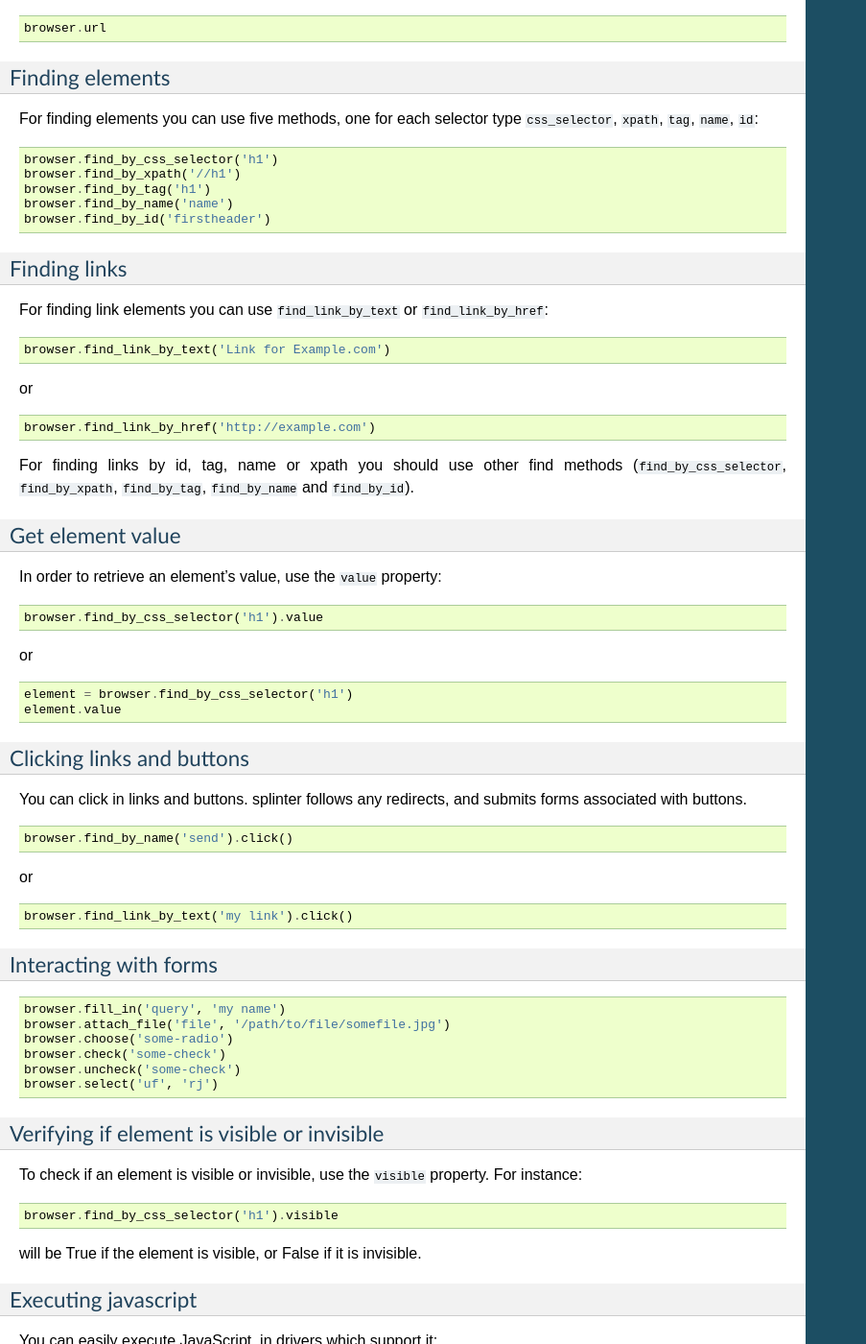
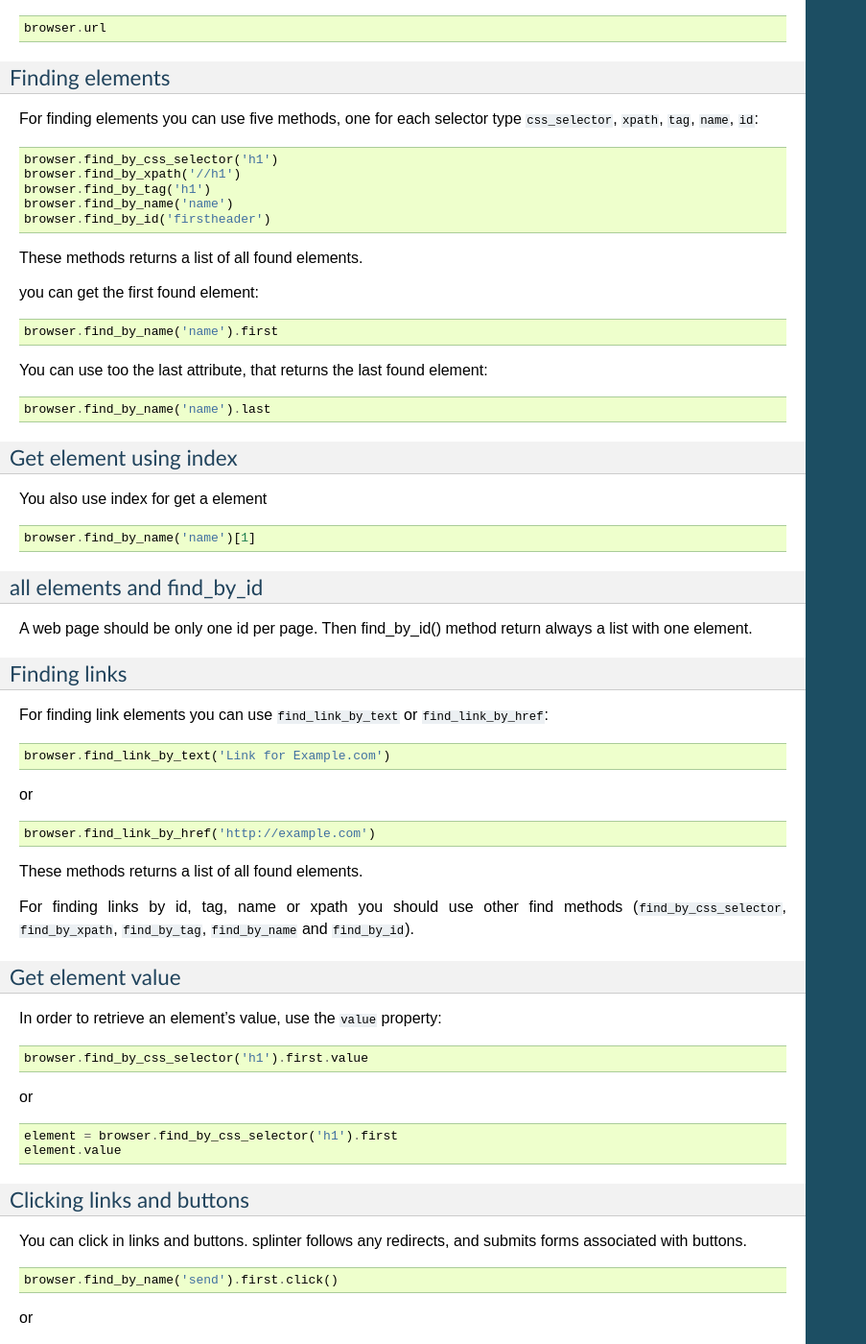
Before and after one commit to cobrateam/splinter, a Sphinx documentation site: the page built from docs/index.rst, in a window 1280 px wide and 1400 px high, scrolled down 1449 px. Shown: the whole window at 96% size, without its empty margins (0-903 px from the left). Built offline with Sphinx 7.4.7, drawn with Linux system fonts in a browser that asks for light colours.

Commit message:
add documentation about new finder methods

```diff
--- a/docs/index.rst
+++ b/docs/index.rst
@@ -104,6 +104,35 @@ For finding elements you can use five methods, one for each selector type ``css_
     browser.find_by_name('name')
     browser.find_by_id('firstheader')
 
+These methods returns a list of all found elements.
+
+
+you can get the first found element:
+
+::
+
+	browser.find_by_name('name').first
+
+You can use too the last attribute, that returns the last found element:
+
+::
+
+	browser.find_by_name('name').last
+
+Get element using index
+-----------------------
+
+You also use index for get a element
+
+::
+
+	browser.find_by_name('name')[1]
+
+all elements and find_by_id
+----------------------------
+
+A web page should be only one id per page. Then find_by_id() method return always a list with one element.
+
 Finding links
 -------------
 
@@ -119,6 +148,8 @@ or
 
     browser.find_link_by_href('http://example.com')
 
+These methods returns a list of all found elements.
+
 For finding links by id, tag, name or xpath you should use other find methods (``find_by_css_selector``, ``find_by_xpath``, ``find_by_tag``, ``find_by_name`` and ``find_by_id``).
 
 
@@ -129,13 +160,13 @@ In order to retrieve an element's value, use the ``value`` property:
 
 ::
 
-    browser.find_by_css_selector('h1').value
+    browser.find_by_css_selector('h1').first.value
 
 or
 
 ::
 
-    element = browser.find_by_css_selector('h1')
+    element = browser.find_by_css_selector('h1').first
     element.value
 
 
@@ -146,13 +177,13 @@ You can click in links and buttons. splinter follows any redirects, and submits
 
 ::
 
-	browser.find_by_name('send').click()
+	browser.find_by_name('send').first.click()
 
 or
 
 ::
 
-	browser.find_link_by_text('my link').click()
+	browser.find_link_by_text('my link').first.click()
 
 
 Interacting with forms
@@ -174,7 +205,7 @@ To check if an element is visible or invisible, use the ``visible`` property. Fo
 
 ::
 
-    browser.find_by_css_selector('h1').visible
+    browser.find_by_css_selector('h1').first.visible
 
 will be True if the element is visible, or False if it is invisible.
 
```
